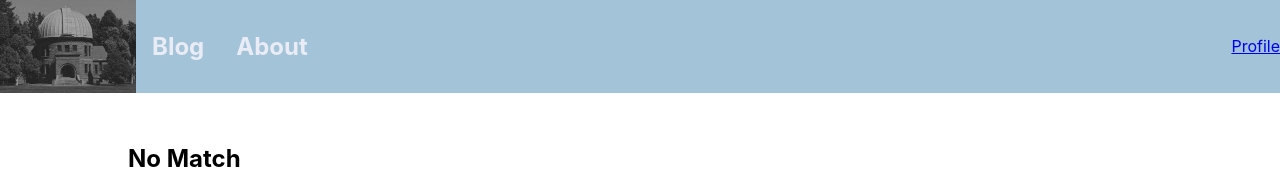
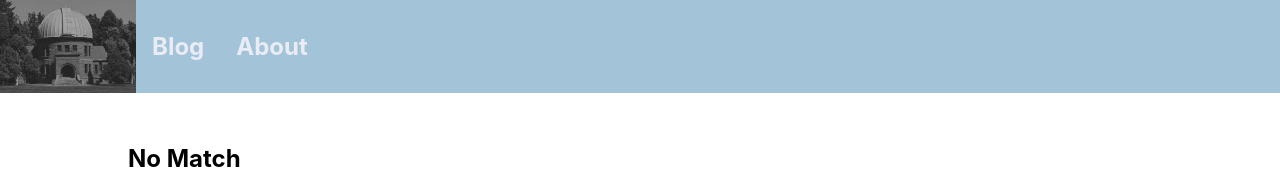
Before and after one commit to arthurdayton116/arthurdayton116.git.io, a React (Create React App) app: page /post in a window 1280 px wide. Shown: the top 169 px of the page. Built offline with nearby package versions, Linux system fonts and the light colour scheme.

Commit message:
Refinements

```diff
--- a/src/components/Blog.js
+++ b/src/components/Blog.js
@@ -24,7 +24,6 @@ export const Blogs = () => {
             <div>
                     <h1>Posts</h1>
                     <br />
-                    All Posts:
                     <ul>
                             {data.map(post => (
                                 <li key={post.id}>
--- a/src/components/NavigationBar.js
+++ b/src/components/NavigationBar.js
@@ -1,30 +1,7 @@
 import React from 'react';
 import { Image, Flex, Box, Link } from 'rebass';
-// import { Nav, Navbar, Form, FormControl, Button } from 'react-bootstrap';
 import logo from '../assets/ObservatoryPark.jpg';
 import {useTheme} from "@emotion/react";
-
-// const Styles = styled.div`
-//   .navbar { background-color: #222; }
-//   a, .navbar-nav, .navbar-primary .nav-link {
-//     color: red;
-//     font-size: 1.4em;
-//     &:hover { color: white; }
-//   }
-//   .navbar-brand {
-//     color: #9FFFCB;
-//     &:hover { color: white; }
-//   }
-//   .form-center {
-//     position: absolute !important;
-//     left: 25%;
-//     right: 25%;
-//   }
-//   .navbar-nav > li > a {
-//     color: white;
-//   }
-// `;
-
 
 
 const scale = 5
@@ -45,7 +22,6 @@ export const NavigationBar = (props) => {
     };
 
     return (
-    // <Styles>
         <Box pb={4}>
         <Flex
             bg={theme.navbar.background}
@@ -63,32 +39,6 @@ export const NavigationBar = (props) => {
                 <Link variant='nav' href='/blog' sx={linkSX} >Blog</Link>
                 <Link variant='nav' href='/about' sx={linkSX} >About</Link>
             <Box mx='auto' />
-            <Link variant='nav' href='#!'>
-                Profile
-            </Link>
         </Flex>
         </Box>
-    // <Navbar bg='blue' >
-    //     <Navbar.Brand href="/about">
-    //         <img
-    //             src={logo}
-    //             width={pw}
-    //             height={ph}
-    //             className="d-inline-block align-top"
-    //             alt="The spot"
-    //         />
-    //     </Navbar.Brand>
-    //     <Nav className="mr-auto">
-    //         <Nav className="ml-auto">
-    //             {/*<Nav.Item><Nav.Link href="/">Home</Nav.Link></Nav.Item>*/}
-    //             <Nav.Item><Nav.Link href="/about">About</Nav.Link></Nav.Item>
-    //             <Nav.Item><Nav.Link href="/blog">Blog</Nav.Link></Nav.Item>
-    //         </Nav>
-    //     </Nav>
-    //     <Form inline>
-    //         <FormControl type="text" placeholder="Search" className="mr-sm-2" />
-    //         <Button variant="outline-light">Search</Button>
-    //     </Form>
-    // </Navbar>
-    // </Styles>
 )}
--- a/src/components/Post.js
+++ b/src/components/Post.js
@@ -29,7 +29,7 @@ export const Post = (props) => {
         h1: props => <Box pl={3} pt={2} pb={2} {...props}><Heading {...props} as={'h1'}/></Box>,
         h4: props => <Box pl={3} pt={2} pb={2} {...props}><Heading sx={h4Sx} {...props} as={'h4'}/></Box>,
         h5: props => <Box pl={3} pt={2} pb={2} {...props}><Heading {...props} as={'h5'}/></Box>,
-        li: props => <Box  pl={2} display='inline-block' { ...props}></Box>
+        li: props => <Box ml={4}><li { ...props}></li></Box>
     }
 
     const linkSX = {
```
